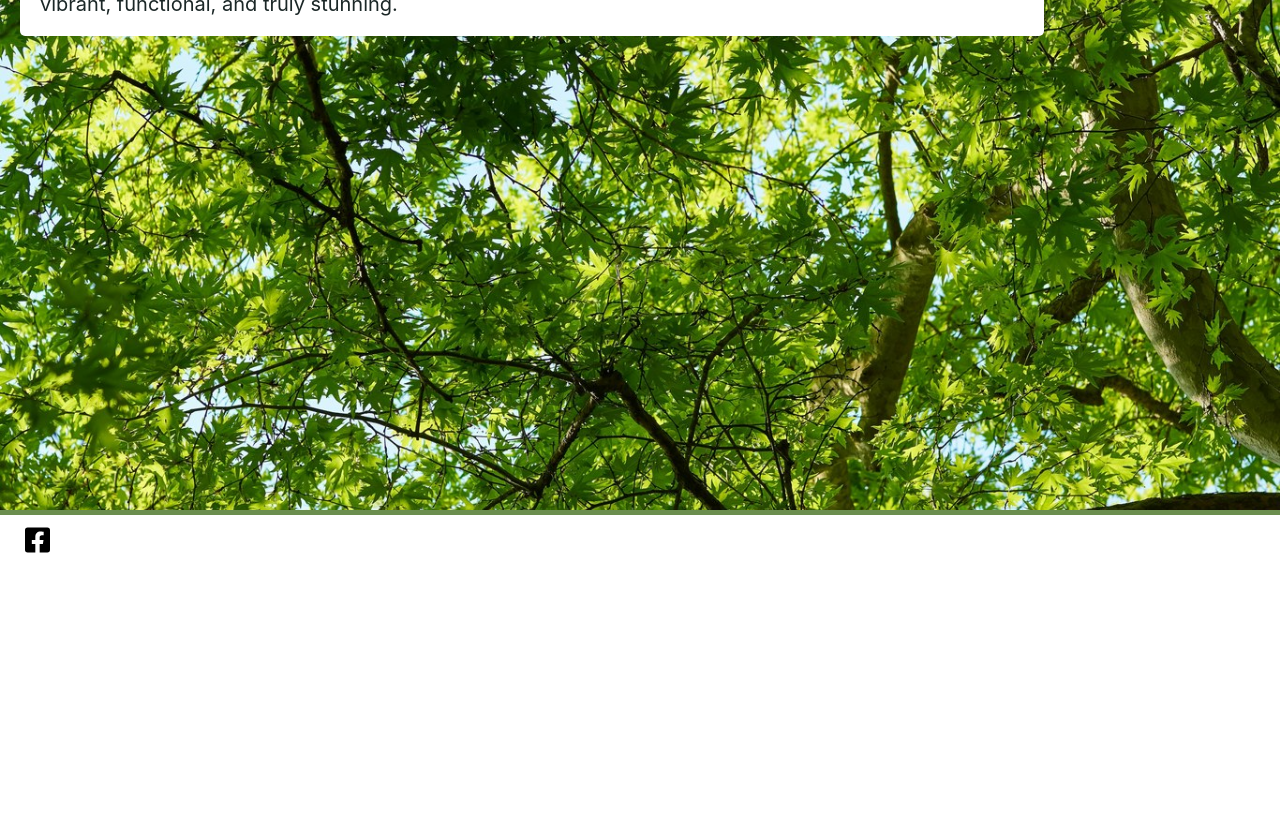
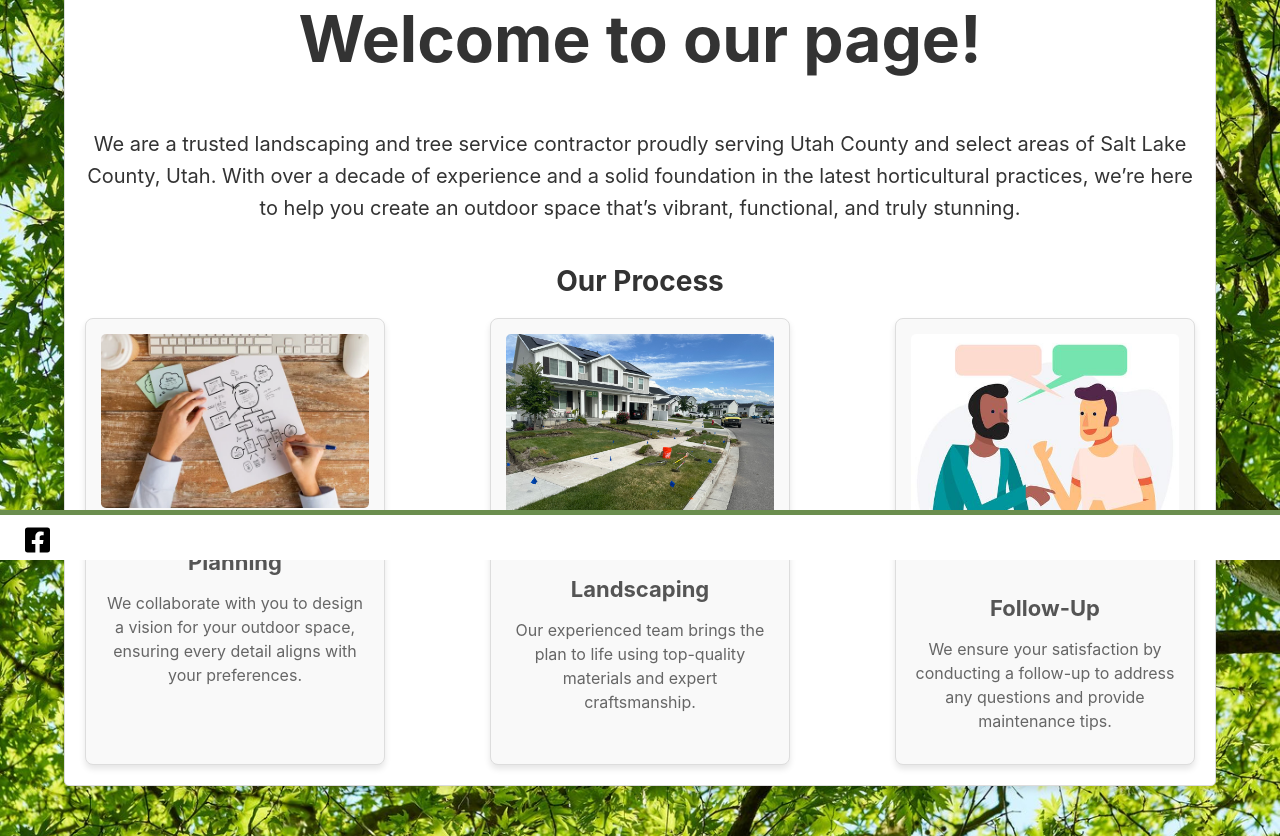
Before and after one commit to JacobFoote01/DC_Landworks, a React (Vite) app: page / in a window 1280 px wide. Shown: the part 240-1076 px from the top of the page. Before the commit the page ends 800 px from the top, so only its background shows below. Built offline with nearby package versions, Linux system fonts and the light colour scheme.

Commit message:
added to the home page

```diff
--- a/src/Home.css
+++ b/src/Home.css
@@ -1,14 +1,95 @@
+.homeContainer {
+    display: flex;
+    justify-content: center;
+    align-items: center;
+    padding: 50px 0;
+}
+
 .Home {
-    display: flex;
+    display: block;
     background-color: #ffffff;
-    /* justify-content: center; */
-    align-items: center;
-    width: 80vw;
+    width: 90%;
     border-radius: 5px;
     padding: 20px;
-    margin: 20px;
+    text-align: center;
+    box-shadow: 0 4px 6px rgba(0, 0, 0, 0.1);
+    border: 1px solid #ddd;
 }
 
 .homeContent {
     font-size: 20px;
+    line-height: 1.6;
+    color: #333;
 }
+
+.jobProcess {
+    margin-top: 40px;
+    text-align: center;
+}
+
+.jobProcess h2 {
+    font-size: 28px;
+    margin-bottom: 20px;
+    color: #333;
+}
+
+.cardContainer {
+    display: flex;
+    justify-content: space-between;
+    gap: 20px;
+    flex-wrap: wrap;
+    margin-top: 20px;
+}
+
+.card {
+    flex: 1;
+    min-width: 280px;
+    max-width: 300px;
+    background-color: #f9f9f9;
+    border: 1px solid #ddd;
+    border-radius: 8px;
+    padding: 15px;
+    box-shadow: 0 4px 6px rgba(0, 0, 0, 0.1);
+    text-align: center;
+    overflow: hidden;
+}
+
+.cardImage {
+    width: 100%;
+    height: auto;
+    border-radius: 5px;
+    margin-bottom: 15px;
+}
+
+.card h3 {
+    font-size: 22px;
+    color: #555;
+    margin-bottom: 10px;
+}
+
+.card p {
+    font-size: 16px;
+    line-height: 1.5;
+    color: #666;
+}
+
+
+@media (max-width: 768px) {
+    .Home {
+        width: 100%;
+        padding: 15px;
+    }
+
+    .homeContent {
+        font-size: 18px;
+    }
+
+    .cardContainer {
+        flex-direction: column;
+        align-items: center;
+    }
+
+    .card {
+        max-width: 100%;
+    }
+}
--- a/src/Home.jsx
+++ b/src/Home.jsx
@@ -3,14 +3,39 @@ import "./Home.css";
 
 const Home = () => {
     return (
-        <div className="homeContainer">
-            <div className="Home">
+        <main className="homeContainer">
+            <section className="Home">
                 <div className="homeContent">
-                    Welcome to our page! We are a trusted landscaping and tree service contractor proudly serving Utah County and select areas of Salt Lake County, Utah. With over a decade of experience and a solid foundation in the latest horticultural practices, we’re here to help you create an outdoor space that’s vibrant, functional, and truly stunning.
+                    <h1>Welcome to our page!</h1>
+                    <p>
+                        We are a trusted landscaping and tree service contractor proudly serving Utah County and select areas of Salt Lake County, Utah.
+                        With over a decade of experience and a solid foundation in the latest horticultural practices, we’re here to help you create an
+                        outdoor space that’s vibrant, functional, and truly stunning.
+                    </p>
                 </div>
-            </div>
-        </div>
-    )
-}
+                <div className="jobProcess">
+                    <h2>Our Process</h2>
+                    <div className="cardContainer">
+                        <div className="card">
+                            <img src="/planning.jpg" alt="Planning" className="cardImage" />
+                            <h3>Planning</h3>
+                            <p>We collaborate with you to design a vision for your outdoor space, ensuring every detail aligns with your preferences.</p>
+                        </div>
+                        <div className="card">
+                            <img src="/Sprinklers.jpg" alt="Landscaping" className="cardImage" />
+                            <h3>Landscaping</h3>
+                            <p>Our experienced team brings the plan to life using top-quality materials and expert craftsmanship.</p>
+                        </div>
+                        <div className="card">
+                            <img src="/followup.jpg" alt="Follow-Up" className="cardImage" />
+                            <h3>Follow-Up</h3>
+                            <p>We ensure your satisfaction by conducting a follow-up to address any questions and provide maintenance tips.</p>
+                        </div>
+                    </div>
+                </div>
+            </section>
+        </main>
+    );
+};
 
 export default Home;
```
Also changed, not shown: public/followup.jpg (added), public/planning.jpg (added).
